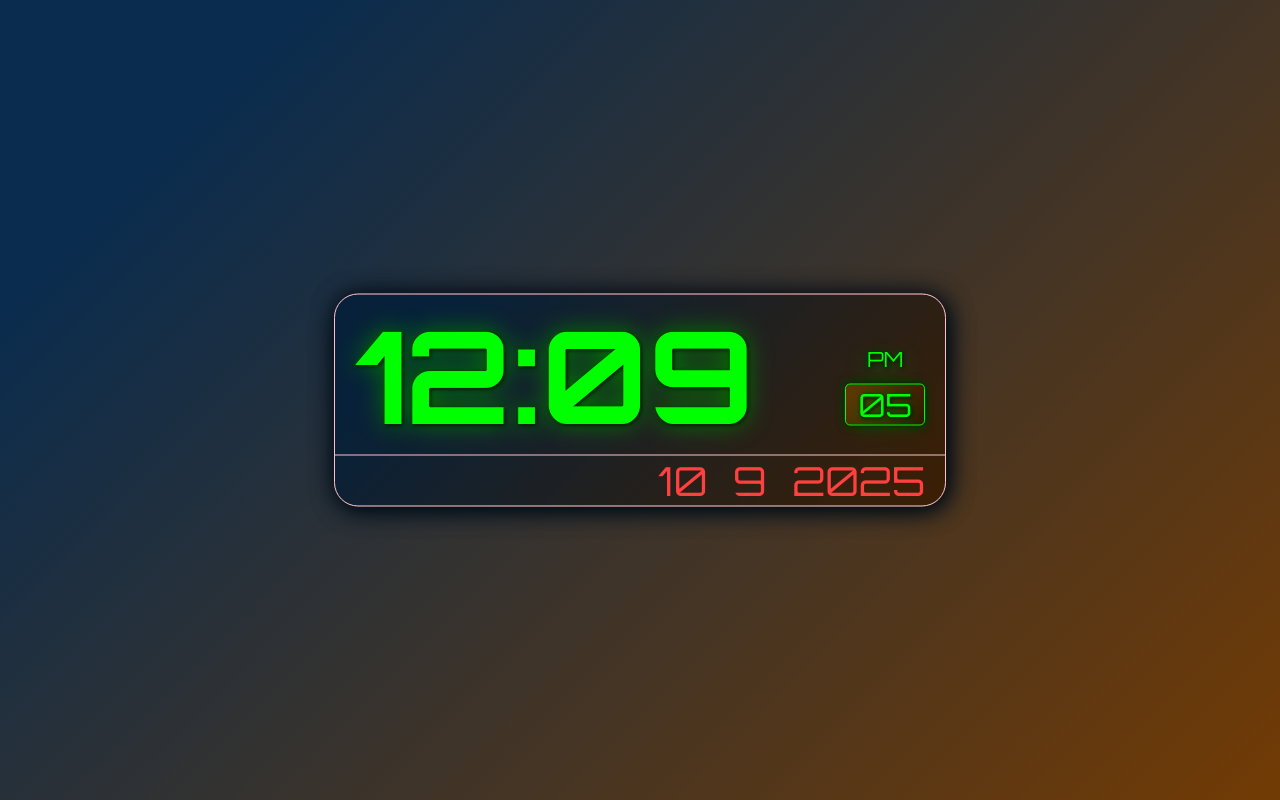
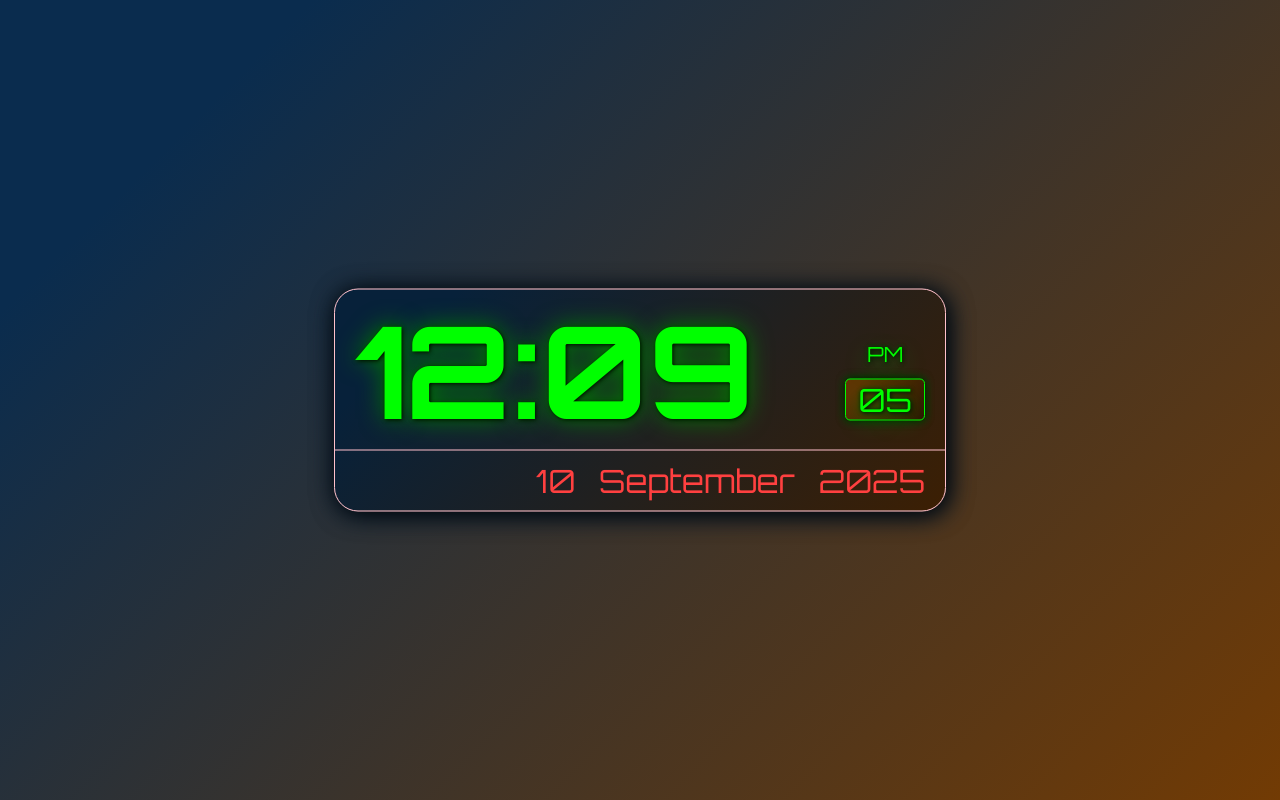
Before and after one commit to aliahmad1129/Digital-Clock, a plain HTML site: page index.html in a window 1280 px wide. Drawn offline with Linux system fonts and the light colour scheme.

Commit message:
Update index.html

```diff
--- a/index.html
+++ b/index.html
@@ -41,8 +41,8 @@
       font-family: "Orbitron", sans-serif;
       font-weight: 300;
       color: rgb(255, 64, 64);
-      font-size: 2.5rem;
-      padding-right: 20px;
+      font-size: 2rem;
+      padding: 10px 20px 10px 0;
       text-align: right;
       word-spacing: 15px;
 
@@ -114,7 +114,7 @@
     @media (max-width: 650px) {
       .clock {
         width: 90%;
-        padding: 20px 0;
+        padding: 20px 0 0 0;
       }
 
       .h-m {
@@ -176,7 +176,11 @@
       let time = hour + ":" + minute;
 
       let day = t.getDate();
-      let month = t.getMonth() + 1;
+      const monthNames = [
+        "January", "February", "March", "April", "May", "June",
+        "July", "August", "September", "October", "November", "December"
+      ];
+      let month = monthNames[t.getMonth()];
       let year = t.getFullYear();
 
       let date = day + "   " + month + "   " + year;
```
